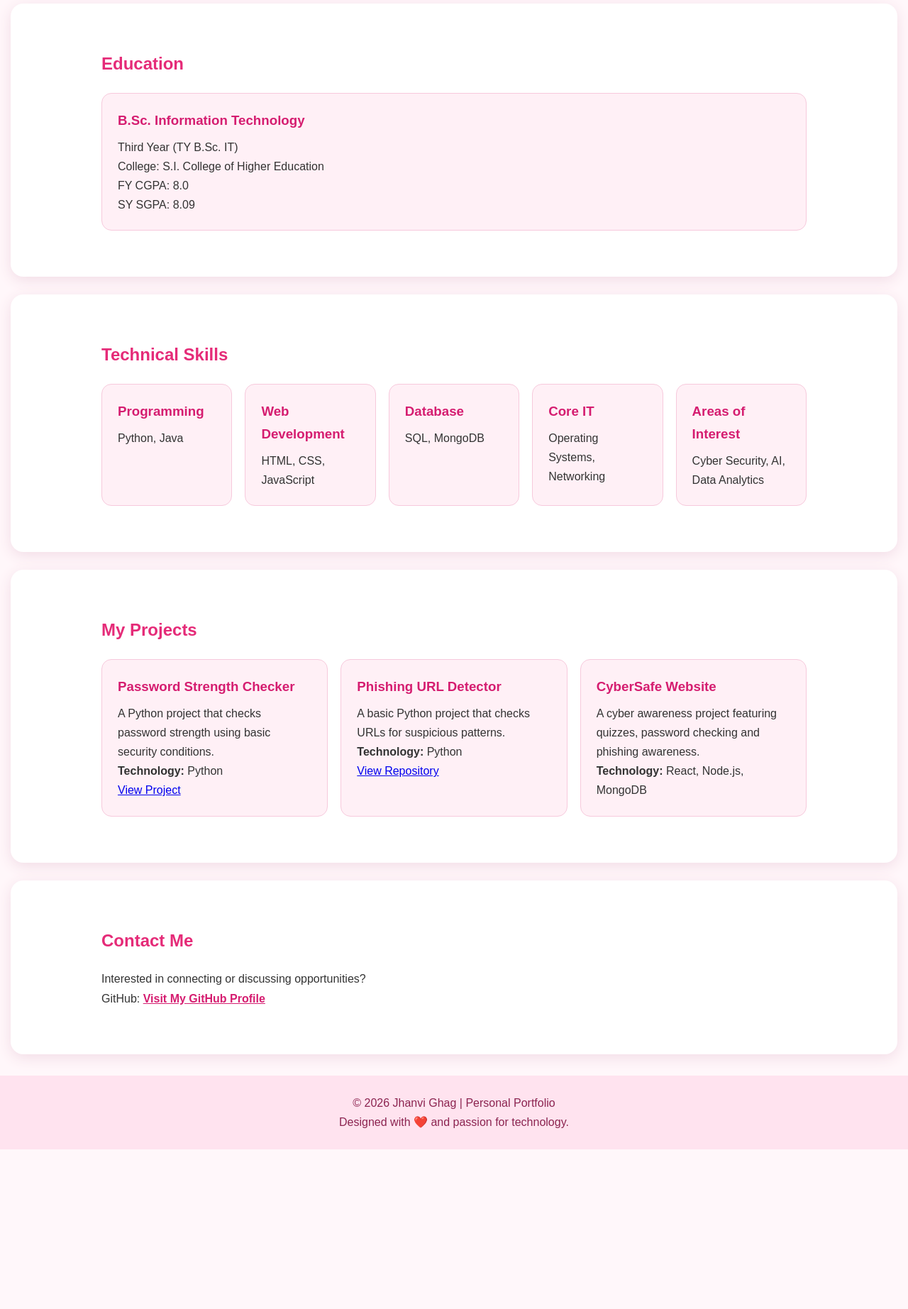
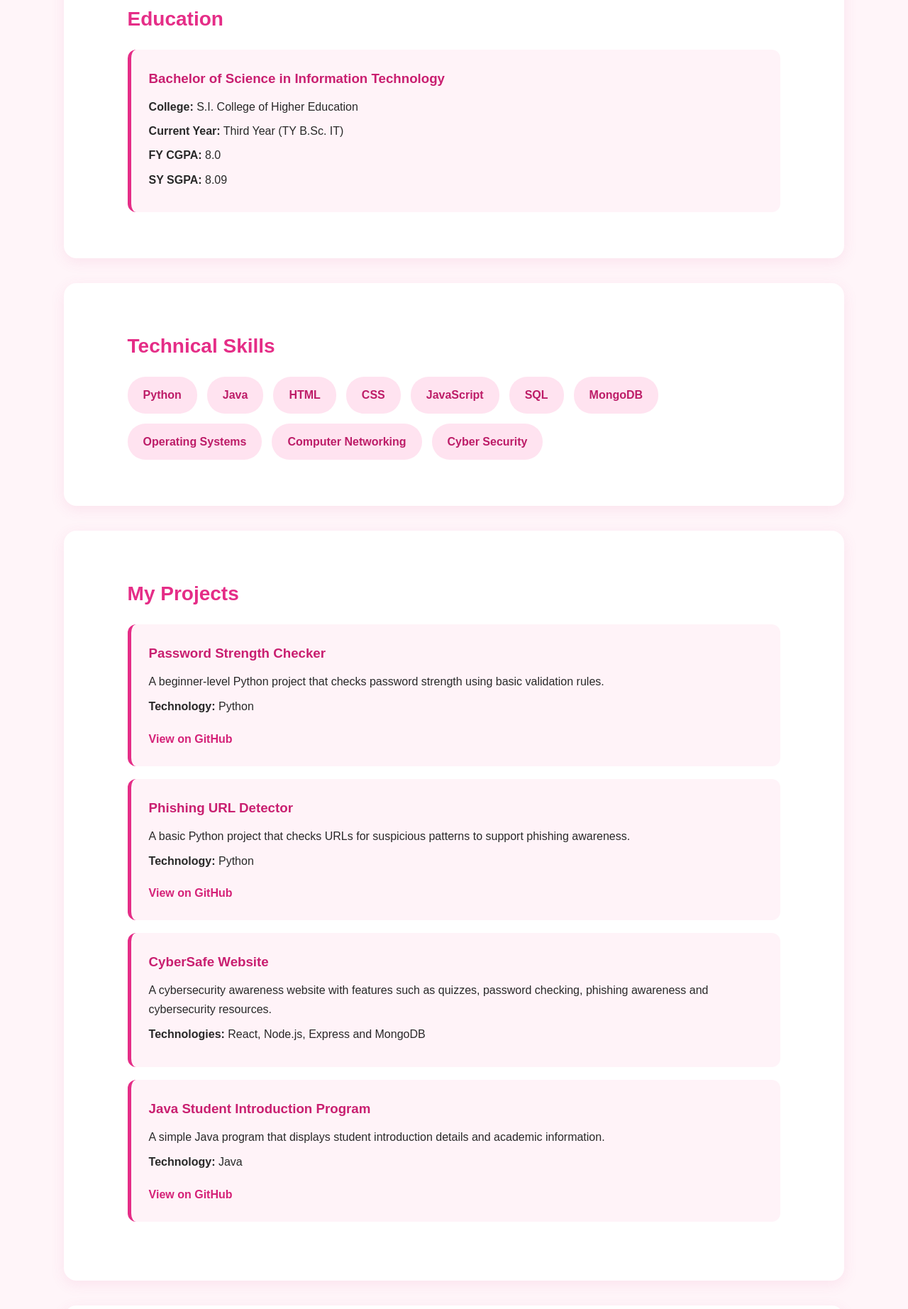
Before and after one commit to jhanvi-ghag/My-Portfolio, a plain HTML site: page index.html in a window 1280 px wide. Shown: the part 941-2786 px from the top of the page at 71% size. Before the commit the page ends 2561 px from the top, so only its background shows below. Drawn offline with Linux system fonts and the light colour scheme.

Commit message:
Update index.html

```diff
--- a/index.html
+++ b/index.html
@@ -16,149 +16,197 @@
 
         body {
             font-family: Arial, sans-serif;
-            background: #fff7fa;
-            color: #333;
+            background: #fff5f9;
+            color: #292929;
             line-height: 1.7;
         }
 
+        /* Navigation */
         header {
             background: white;
-            padding: 18px 8%;
+            padding: 20px 8%;
             display: flex;
             justify-content: space-between;
             align-items: center;
-            flex-wrap: wrap;
-            box-shadow: 0 2px 10px #f3dce7;
             position: sticky;
             top: 0;
-            z-index: 10;
+            z-index: 1000;
+            box-shadow: 0 2px 12px rgba(220, 70, 140, 0.15);
         }
 
         header h2 {
-            color: #e52b78;
+            color: #e52d87;
+            font-size: 27px;
+        }
+
+        nav {
+            display: flex;
+            flex-wrap: wrap;
+            gap: 25px;
         }
 
         nav a {
             text-decoration: none;
-            color: #333;
-            margin: 0 10px;
+            color: #222;
+            font-weight: bold;
+            transition: 0.3s;
+        }
+
+        nav a:hover {
+            color: #e52d87;
+        }
+
+        /* Common Sections */
+        section {
+            max-width: 1100px;
+            margin: 35px auto;
+            padding: 65px 7%;
+            border-radius: 18px;
+            background: white;
+            box-shadow: 0 5px 20px rgba(220, 70, 140, 0.10);
+            scroll-margin-top: 100px;
+        }
+
+        h2 {
+            color: #e52d87;
+            margin-bottom: 20px;
+            font-size: 28px;
+        }
+
+        h3 {
+            color: #c91f70;
+            margin-bottom: 10px;
+        }
+
+        /* Home */
+        #home {
+            background: #ffe3f0;
+            text-align: center;
+            padding: 110px 7%;
+            margin-top: 28px;
+        }
+
+        #home h1 {
+            font-size: 42px;
+            color: #c91f70;
+            margin-bottom: 8px;
+        }
+
+        #home h2 {
+            font-size: 25px;
+            margin-bottom: 18px;
+        }
+
+        #home p {
+            font-size: 18px;
+        }
+
+        /* About */
+        #about p {
+            font-size: 17px;
+        }
+
+        /* Education */
+        .education-card {
+            background: #fff3f8;
+            padding: 25px;
+            border-left: 5px solid #e52d87;
+            border-radius: 12px;
+            margin-top: 15px;
+        }
+
+        .education-card p {
+            margin: 7px 0;
+        }
+
+        /* Skills */
+        .skills-container {
+            display: flex;
+            flex-wrap: wrap;
+            gap: 14px;
+        }
+
+        .skill {
+            background: #ffe3f0;
+            color: #bd1d68;
+            padding: 12px 22px;
+            border-radius: 25px;
             font-weight: bold;
         }
 
-        nav a:hover {
-            color: #e52b78;
+        /* Projects */
+        .project-card {
+            background: #fff3f8;
+            padding: 25px;
+            border-radius: 12px;
+            margin: 18px 0;
+            border-left: 5px solid #e52d87;
         }
 
-        section {
-            padding: 65px 10%;
-            margin: 25px auto;
-            max-width: 1250px;
-            border-radius: 18px;
-            background: white;
-            box-shadow: 0 5px 20px #f2dce6;
+        .project-card p {
+            margin: 8px 0;
         }
 
-        .home {
-            text-align: center;
-            background: #ffe3ef;
-            padding: 100px 20px;
+        .project-card a {
+            display: inline-block;
+            margin-top: 10px;
+            color: #d52278;
+            font-weight: bold;
+            text-decoration: none;
         }
 
-        .home h1 {
-            font-size: 42px;
-            color: #d51d70;
+        .project-card a:hover {
+            text-decoration: underline;
         }
 
-        .home h2 {
-            color: #e52b78;
-            margin: 10px;
+        /* Contact */
+        #contact p {
+            margin: 10px 0;
         }
 
-        .home p {
-            font-size: 18px;
-            margin: 15px;
-        }
-
-        .btn {
-            display: inline-block;
-            background: #e52b78;
-            color: white;
-            padding: 12px 25px;
-            border-radius: 25px;
+        #contact a {
+            color: #d52278;
             text-decoration: none;
-            margin-top: 15px;
-        }
-
-        .btn:hover {
-            background: #b8175b;
-        }
-
-        h2.title {
-            color: #e52b78;
-            margin-bottom: 20px;
-        }
-
-        .skills, .projects {
-            display: grid;
-            grid-template-columns: repeat(auto-fit, minmax(180px, 1fr));
-            gap: 18px;
-        }
-
-        .card {
-            background: #fff0f6;
-            padding: 22px;
-            border-radius: 14px;
-            border: 1px solid #f7c9dc;
-            transition: 0.3s;
-        }
-
-        .card:hover {
-            transform: translateY(-5px);
-        }
-
-        .card h3 {
-            color: #d51d70;
-            margin-bottom: 8px;
-        }
-
-        ul {
-            padding-left: 22px;
-        }
-
-        .contact a {
-            color: #d51d70;
             font-weight: bold;
         }
 
+        /* Footer */
         footer {
             text-align: center;
             padding: 25px;
-            background: #ffe3ef;
-            color: #8c2450;
-            margin-top: 30px;
+            background: #ffe3f0;
+            color: #8d2455;
+            margin-top: 40px;
         }
 
-        @media(max-width: 650px) {
+        /* Mobile Responsive */
+        @media (max-width: 700px) {
             header {
+                flex-direction: column;
+                gap: 12px;
+                padding: 15px;
+            }
+
+            nav {
                 justify-content: center;
                 gap: 12px;
             }
 
-            nav {
-                text-align: center;
+            nav a {
+                font-size: 14px;
             }
 
-            nav a {
-                display: inline-block;
-                margin: 5px;
-            }
-
-            .home h1 {
+            #home h1 {
                 font-size: 30px;
             }
 
+            #home {
+                padding: 75px 7%;
+            }
+
             section {
-                padding: 40px 7%;
+                margin: 20px 12px;
+                padding: 35px 7%;
             }
         }
     </style>
@@ -166,8 +214,10 @@
 
 <body>
 
+    <!-- Navigation Bar -->
     <header>
         <h2>Jhanvi Ghag</h2>
+
         <nav>
             <a href="#home">Home</a>
             <a href="#about">About</a>
@@ -178,125 +228,138 @@
         </nav>
     </header>
 
-<section class="home" id="home">
+    <!-- Home Section -->
+    <section id="home">
         <h1>Hello, I'm Jhanvi Ghag 👋</h1>
         <h2>TY B.Sc. IT Student</h2>
         <p>
-        Aspiring Cyber Security Professional |
-        AI & Data Analytics Enthusiast
-    </p>
-    <p>Passionate about technology, programming and learning new skills.</p>
-    <a href="#about" class="btn">Explore My Portfolio</a>
-</section>
-
-<section id="about">
-    <h2 class="title">About Me</h2>
-    <p>
-        I am a Third Year Bachelor of Science in Information Technology
-        student with a strong interest in Cyber Security,
-        Artificial Intelligence and Data Analytics.
-    </p>
-    <p>
-        I enjoy learning programming languages, exploring
-        new technologies and developing practical projects.
-        My goal is to build a successful career in the IT industry.
+            Interested in Cyber Security, Artificial Intelligence
+            and Data Analytics.
         </p>
     </section>
 
+    <!-- About Me Section -->
+    <section id="about">
+        <h2>About Me</h2>
+
+        <p>
+            I am a Third Year B.Sc. IT student passionate about
+            technology, programming and cybersecurity. I enjoy
+            learning new technical skills and developing projects.
+            I am interested in exploring new technologies and
+            improving my knowledge through practical experience.
+        </p>
+    </section>
+
+    <!-- Separate Education Section -->
     <section id="education">
-    <h2 class="title">Education</h2>
+        <h2>Education</h2>
 
-    <div class="card">
-        <h3>B.Sc. Information Technology</h3>
-        <p>Third Year (TY B.Sc. IT)</p>
-        <p>College: S.I. College of Higher Education</p>
-        <p>FY CGPA: 8.0</p>
-        <p>SY SGPA: 8.09</p>
+        <div class="education-card">
+            <h3>Bachelor of Science in Information Technology</h3>
+
+            <p><strong>College:</strong>
+                S.I. College of Higher Education
+            </p>
+
+            <p><strong>Current Year:</strong>
+                Third Year (TY B.Sc. IT)
+            </p>
+
+            <p><strong>FY CGPA:</strong> 8.0</p>
+
+            <p><strong>SY SGPA:</strong> 8.09</p>
         </div>
     </section>
 
+    <!-- Separate Technical Skills Section -->
     <section id="skills">
-    <h2 class="title">Technical Skills</h2>
+        <h2>Technical Skills</h2>
 
-    <div class="skills">
-        <div class="card">
-            <h3>Programming</h3>
-            <p>Python, Java</p>
-        </div>
-
-        <div class="card">
-            <h3>Web Development</h3>
-            <p>HTML, CSS, JavaScript</p>
-        </div>
-
-        <div class="card">
-            <h3>Database</h3>
-            <p>SQL, MongoDB</p>
-        </div>
-
-        <div class="card">
-            <h3>Core IT</h3>
-            <p>Operating Systems, Networking</p>
-        </div>
-
-        <div class="card">
-            <h3>Areas of Interest</h3>
-            <p>Cyber Security, AI, Data Analytics</p>
-        </div>
+        <div class="skills-container">
+            <span class="skill">Python</span>
+            <span class="skill">Java</span>
+            <span class="skill">HTML</span>
+            <span class="skill">CSS</span>
+            <span class="skill">JavaScript</span>
+            <span class="skill">SQL</span>
+            <span class="skill">MongoDB</span>
+            <span class="skill">Operating Systems</span>
+            <span class="skill">Computer Networking</span>
+            <span class="skill">Cyber Security</span>
         </div>
     </section>
 
+    <!-- Projects Section -->
     <section id="projects">
-    <h2 class="title">My Projects</h2>
+        <h2>My Projects</h2>
 
-    <div class="projects">
-        <div class="card">
+        <div class="project-card">
             <h3>Password Strength Checker</h3>
             <p>
-                A Python project that checks password strength
-                using basic security conditions.
+                A beginner-level Python project that checks
+                password strength using basic validation rules.
             </p>
-            <p><b>Technology:</b> Python</p>
+            <p><strong>Technology:</strong> Python</p>
             <a href="https://github.com/jhanvi-ghag/Python-Projects"
-               target="_blank">View Project</a>
+               target="_blank">View on GitHub</a>
         </div>
 
-        <div class="card">
+        <div class="project-card">
             <h3>Phishing URL Detector</h3>
             <p>
-                A basic Python project that checks URLs
-                for suspicious patterns.
+                A basic Python project that checks URLs for
+                suspicious patterns to support phishing awareness.
             </p>
-            <p><b>Technology:</b> Python</p>
+            <p><strong>Technology:</strong> Python</p>
             <a href="https://github.com/jhanvi-ghag/Python-Projects"
-               target="_blank">View Repository</a>
+               target="_blank">View on GitHub</a>
         </div>
 
-        <div class="card">
+        <div class="project-card">
             <h3>CyberSafe Website</h3>
             <p>
-                A cyber awareness project featuring quizzes,
-                password checking and phishing awareness.
+                A cybersecurity awareness website with features
+                such as quizzes, password checking, phishing
+                awareness and cybersecurity resources.
             </p>
-            <p><b>Technology:</b> React, Node.js, MongoDB</p>
+            <p><strong>Technologies:</strong>
+                React, Node.js, Express and MongoDB
+            </p>
         </div>
+
+        <div class="project-card">
+            <h3>Java Student Introduction Program</h3>
+            <p>
+                A simple Java program that displays student
+                introduction details and academic information.
+            </p>
+            <p><strong>Technology:</strong> Java</p>
+            <a href="https://github.com/jhanvi-ghag/Java-Projects"
+               target="_blank">View on GitHub</a>
         </div>
     </section>
 
-<section id="contact" class="contact">
-    <h2 class="title">Contact Me</h2>
-    <p>Interested in connecting or discussing opportunities?</p>
+    <!-- Contact Section -->
+    <section id="contact">
+        <h2>Contact Me</h2>
+
         <p>
-        GitHub:
-        <a href="https://github.com/jhanvi-ghag" target="_blank">
-            Visit My GitHub Profile
-        </a>
+            I am interested in learning, internships and
+            opportunities in the IT field.
+        </p>
+
+        <p>
+            <strong>GitHub:</strong>
+            <a href="https://github.com/jhanvi-ghag"
+               target="_blank">Visit My GitHub Profile</a>
         </p>
     </section>
 
+    <!-- Footer -->
     <footer>
         <p>© 2026 Jhanvi Ghag | Personal Portfolio</p>
-    <p>Designed with ❤️ and passion for technology.</p>
+        <p>Designed with ❤️</p>
     </footer>
 
 </body>
```
Lines whose indentation alone changed are shown as unchanged.
